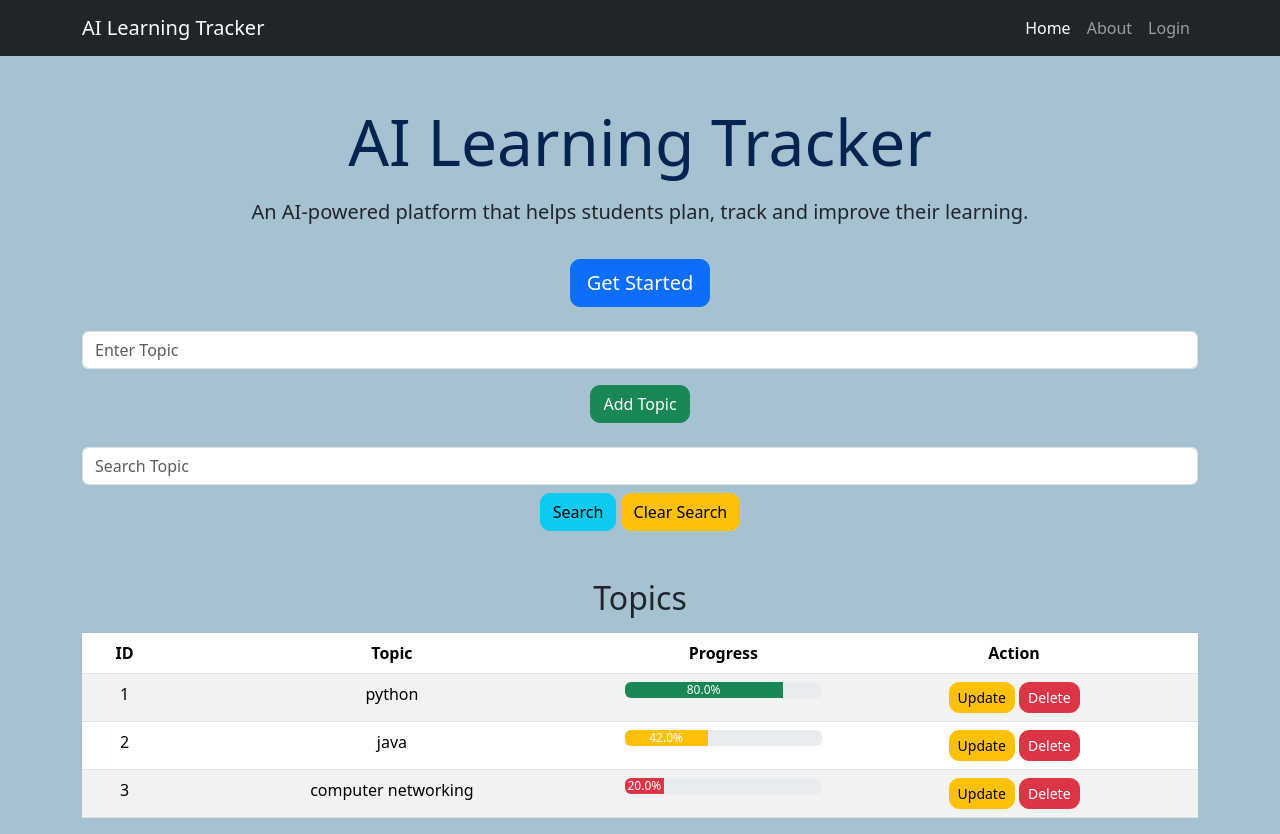
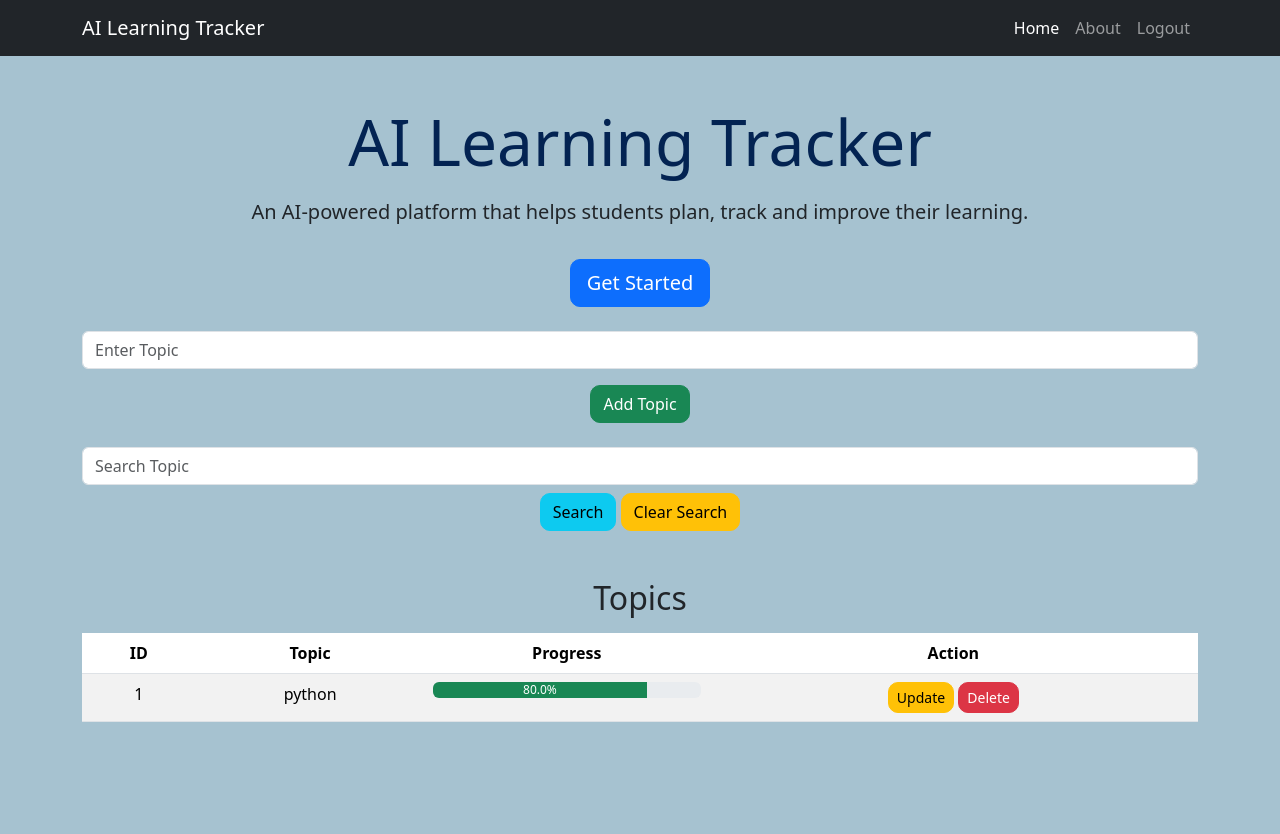
Before and after one commit to Kartikrana001/AI_Learning_Tracker, a Flask app: page / in a window 1280 px wide. After the commit the page ends 722 px from the top, so only its background shows below. Run offline with Flask 3, Linux system fonts and the light colour scheme; a user stored in the database is signed in; data comes from the database, SQL or seed files in the repository; both versions use the stored data as it was after the commit.

Commit message:
Implemented password hashing

```diff
--- a/app.py
+++ b/app.py
@@ -1,5 +1,6 @@
 from flask import Flask,render_template,request,redirect, url_for,flash
-from flask_login import LoginManager,UserMixin,login_user,login_required
+from flask_login import LoginManager,UserMixin,login_user,login_required,logout_user,current_user
+from werkzeug.security import generate_password_hash,check_password_hash
 import database
 database.create_table()
 database.user_login()
@@ -9,6 +10,7 @@ app.secret_key = "learning_tracker_secret"
 login_manager = LoginManager()
 login_manager.init_app(app)
 login_manager.login_view = "login"
+login_manager.login_message = None
 
 class User(UserMixin):
     def __init__(self,id,name,email):
@@ -28,25 +30,25 @@ def home():
     search = request.args.get("search")
 
     if search:
-        tp = database.search_topic(search)
+        tp = database.search_topic(search,current_user.id)
 
         if not tp:
             flash("Topic not found!", "danger")
-            tp = database.view_topics()
+            tp = database.view_topics(current_user.id)
 
     else:
-        tp = database.view_topics()
+        tp = database.view_topics(current_user.id)
     if request.method == "POST":
         topic = request.form["topic"].strip()
 
         if topic == "":
             flash("Invalid topic!", "danger")
 
-        elif database.topic_exists(topic):
+        elif database.topic_exists(topic,current_user.id):
             flash("Topic already exists!", "danger")
 
         else:
-            database.add_topic(topic, 0)
+            database.add_topic(topic, 0,current_user.id)
             flash("Topic added successfully!", "success")
 
         return redirect(url_for("home"))
@@ -56,7 +58,7 @@ def home():
 @app.route("/delete/<int:id>")
 @login_required
 def delete(id):
-    database.delete_topic(id)
+    database.delete_topic(id,current_user.id)
     flash("Topic deleted successfully!","danger")
     return redirect(url_for("home"))
 
@@ -71,10 +73,10 @@ def update(id):
         elif progress < 0 or progress > 100:
             flash("Invalid progress!","danger")
         else:
-            database.update_topic(id,topic,progress)
+            database.update_topic(id,topic,progress,current_user.id)
             flash("Topic updated successfully!","warning")
         return redirect(url_for("home"))
-    topic = database.get_topic(id)
+    topic = database.get_topic(id,current_user.id)
     return render_template("update.html", topic=topic)
 
 
@@ -90,8 +92,8 @@ def login():
     if request.method == "POST":
         email = request.form['email'].strip()
         password = request.form['password']
-        data = database.email_login(email,password)
-        if data:
+        data = database.get_user_by_email(email)
+        if data and check_password_hash(data[3],password):
             current_user = User(data[0],data[1],data[2])
             login_user(current_user)
             flash("Login Successful!", "success")
@@ -116,10 +118,21 @@ def signup():
         elif confirm_password != password:
             flash("Password and Confirm password don't matched!","danger")
         else:
-            database.add_user(name,email,password)
+            hashed_password = generate_password_hash(password)
+            database.add_user(name,email,hashed_password)
+            data = database.get_user_by_email(email)
+            user = User(data[0],data[1],data[2])
+            login_user(user)
             flash("Account created successfuly","success")
-            return render_template("login.html")
+            return redirect(url_for("home"))
     return render_template("signup.html")
+
+@app.route("/logout")
+@login_required
+def logout():
+    logout_user()
+    flash("Logged out successfully!","success")
+    return redirect(url_for("login"))
 
 if __name__ == "__main__":
     app.run(debug=True)
--- a/database.py
+++ b/database.py
@@ -21,16 +21,16 @@ def email_exists(email):
         result = cursor.fetchone()
         return (result is not None)
 
-def email_login(email,password):
-    with sqlite3.connect("learning.db") as conn:
-        cursor = conn.cursor()
-        cursor.execute("SELECT * FROM login_details WHERE email = ? AND password = ?",(email,password))
-        return cursor.fetchone()
-
 def get_user_by_id(id):
     with sqlite3.connect("learning.db") as conn:
         cursor = conn.cursor()
         cursor.execute("SELECT * FROM login_details WHERE id = ?",(id,))
+        return cursor.fetchone()
+
+def get_user_by_email(email):
+    with sqlite3.connect("learning.db") as conn:
+        cursor = conn.cursor()
+        cursor.execute("SELECT * FROM login_details WHERE email = ?",(email,))
         return cursor.fetchone()
 
 
@@ -40,45 +40,46 @@ def create_table():
         cursor.execute("""CREATE TABLE IF NOT EXISTS topics(
                             id INTEGER PRIMARY KEY AUTOINCREMENT,
                             topic TEXT NOT NULL,
-                            progress REAL NOT NULL
+                            progress REAL NOT NULL,
+                            user_id INTEGER NOT NULL
                             )""")
 
-def add_topic(topic,progress):
+def add_topic(topic,progress,user_id):
     with sqlite3.connect("learning.db") as conn:
         cursor = conn.cursor()
-        cursor.execute("INSERT INTO topics(topic,progress) VALUES(?,?)",(topic,progress))
+        cursor.execute("INSERT INTO topics(topic,progress,user_id) VALUES(?,?,?)",(topic,progress,user_id))
 
-def view_topics():
+def view_topics(user_id):
     with sqlite3.connect("learning.db") as conn:
         cursor = conn.cursor()
-        cursor.execute("SELECT * FROM topics")
+        cursor.execute("SELECT * FROM topics WHERE user_id = ?",(user_id,))
         c=cursor.fetchall()
         return c
 
-def update_topic(id,topic,progress):
+def update_topic(id,topic,progress,user_id):
     with sqlite3.connect("learning.db") as conn:
         cursor = conn.cursor()
-        cursor.execute("UPDATE topics SET topic=?, progress=? WHERE id=?",(topic,progress,id))
+        cursor.execute("UPDATE topics SET topic=?, progress=? WHERE id= ? AND user_id = ?",(topic,progress,id,user_id))
 
-def delete_topic(id):
+def delete_topic(id , user_id):
     with sqlite3.connect("learning.db") as conn:
         cursor = conn.cursor()
-        cursor.execute("DELETE FROM topics WHERE id = ?",(id,))
+        cursor.execute("DELETE FROM topics WHERE id = ? AND user_id = ?",(id,user_id))
 
-def search_topic(topic):
+def search_topic(topic,user_id):
     with sqlite3.connect("learning.db") as conn:
         cursor = conn.cursor()
-        cursor.execute("SELECT * FROM topics WHERE topic LIKE ?",('%'+topic+'%',))
+        cursor.execute("SELECT * FROM topics WHERE topic LIKE ? AND user_id = ?",('%'+topic+'%',user_id))
         result = cursor.fetchall()
         return result
-def get_topic(id):
+def get_topic(id,user_id):
     with sqlite3.connect("learning.db") as conn:
         cursor = conn.cursor()
-        cursor.execute("SELECT * FROM topics WHERE id=?",(id,))
+        cursor.execute("SELECT * FROM topics WHERE id=? AND user_id = ?",(id,user_id))
         return cursor.fetchone()
-def topic_exists(topic):
+def topic_exists(topic,user_id):
     with sqlite3.connect("learning.db") as conn:
         cursor = conn.cursor()
-        cursor.execute("SELECT * FROM topics WHERE topic = ?",(topic,))
+        cursor.execute("SELECT * FROM topics WHERE topic = ? AND user_id = ?",(topic,user_id))
         result = cursor.fetchone()
         return result != None
--- a/templates/base.html
+++ b/templates/base.html
@@ -36,11 +36,15 @@
                     <li class="nav-item">
                         <a class="nav-link" href="/about">About</a>
                     </li>
-
-                    <li class="nav-item">
-                        <a class="nav-link" href="/login">Login</a>
-                    </li>
-
+                    {% if current_user.is_authenticated %}
+                        <li class="nav-item">
+                            <a class="nav-link" href="/logout">Logout</a>
+                        </li>
+                    {% else %}
+                        <li class="nav-item">
+                        <a href="/login" class="nav-link">Login</a>
+                        </li>
+                    {% endif %}
                 </ul>
 
             </div>
```
Also changed, not shown: learning.db.
